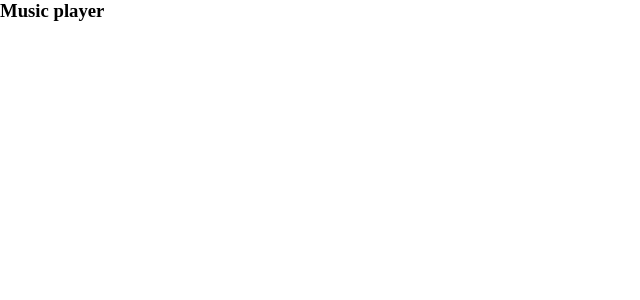
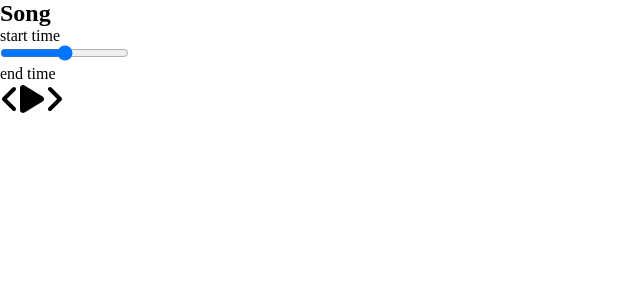
Before and after one commit to MdTasib/Music-player, a React (Create React App) app: page / in a window 1280 px wide. Shown: the top 300 px of the page, without its empty margins (0-640 px from the left). Built offline with nearby package versions, Linux system fonts and the light colour scheme.

Commit message:
3.Creating Our Components

```diff
--- a/package.json
+++ b/package.json
@@ -3,6 +3,9 @@
 	"version": "0.1.0",
 	"private": true,
 	"dependencies": {
+		"@fortawesome/fontawesome-svg-core": "^6.1.2",
+		"@fortawesome/free-solid-svg-icons": "^6.1.2",
+		"@fortawesome/react-fontawesome": "^0.2.0",
 		"@testing-library/jest-dom": "^5.16.5",
 		"@testing-library/react": "^13.3.0",
 		"@testing-library/user-event": "^13.5.0",
--- a/src/App.js
+++ b/src/App.js
@@ -1,7 +1,11 @@
+import Player from "./components/Player";
+import Song from "./components/Song";
+
 function App() {
 	return (
-		<div className='App'>
-			<h3>Music player</h3>
+		<div>
+			<Song />
+			<Player />
 		</div>
 	);
 }
--- /dev/null
+++ b/src/components/Player.jsx
@@ -0,0 +1,22 @@
+import React from 'react';
+import { faAngleLeft, faAngleRight, faPlay } from '@fortawesome/free-solid-svg-icons';
+import { FontAwesomeIcon } from '@fortawesome/react-fontawesome';
+
+function Player() {
+    return (
+        <div className='player'>
+            <div className="time-control">
+                <p>start time</p>
+                <input type="range" />
+                <p>end time</p>
+            </div>
+            <div className="play-control">
+                <FontAwesomeIcon className='skip-back' size='2x' icon={faAngleLeft} />
+                <FontAwesomeIcon className='play' size='2x' icon={faPlay} />
+                <FontAwesomeIcon className='skib-forword' size='2x' icon={faAngleRight} />
+            </div>
+        </div>
+    );
+}
+
+export default Player;
--- /dev/null
+++ b/src/components/Song.jsx
@@ -0,0 +1,11 @@
+import React from 'react';
+
+function Song() {
+    return (
+        <div className='song-container'>
+            <h2>Song</h2>
+        </div>
+    );
+}
+
+export default Song;
```
Also changed, not shown: 1 other file (tests, documents, lock files or other folders).
